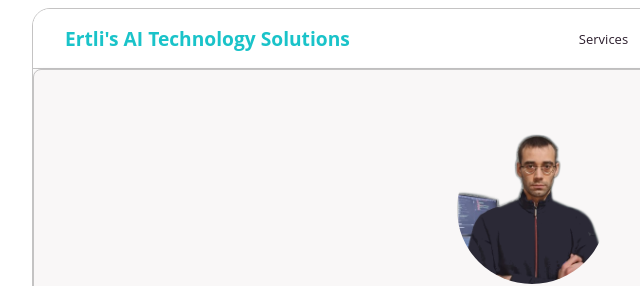
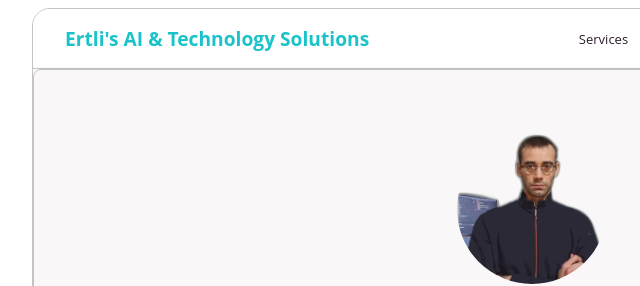
Before and after one commit to js402/js402.github.io, a plain HTML site: page index.html in a window 1280 px wide. Shown: the top 286 px of the page, 108-748 px from the left. Drawn offline with Linux system fonts and the light colour scheme.

Commit message:
Update service page

```diff
--- a/index.html
+++ b/index.html
@@ -27,7 +27,7 @@
                 <nav class="main-nav" aria-label="Main Navigation">
                     <div class="nav-brand">
                         <span class="brand-name"
-                            >Ertli's AI Technology Solutions</span
+                            >Ertli's AI & Technology Solutions</span
                         >
                     </div>
                     <ul class="nav-links">
```
Also changed, not shown: portfolio.html (+1 -1 lines).
